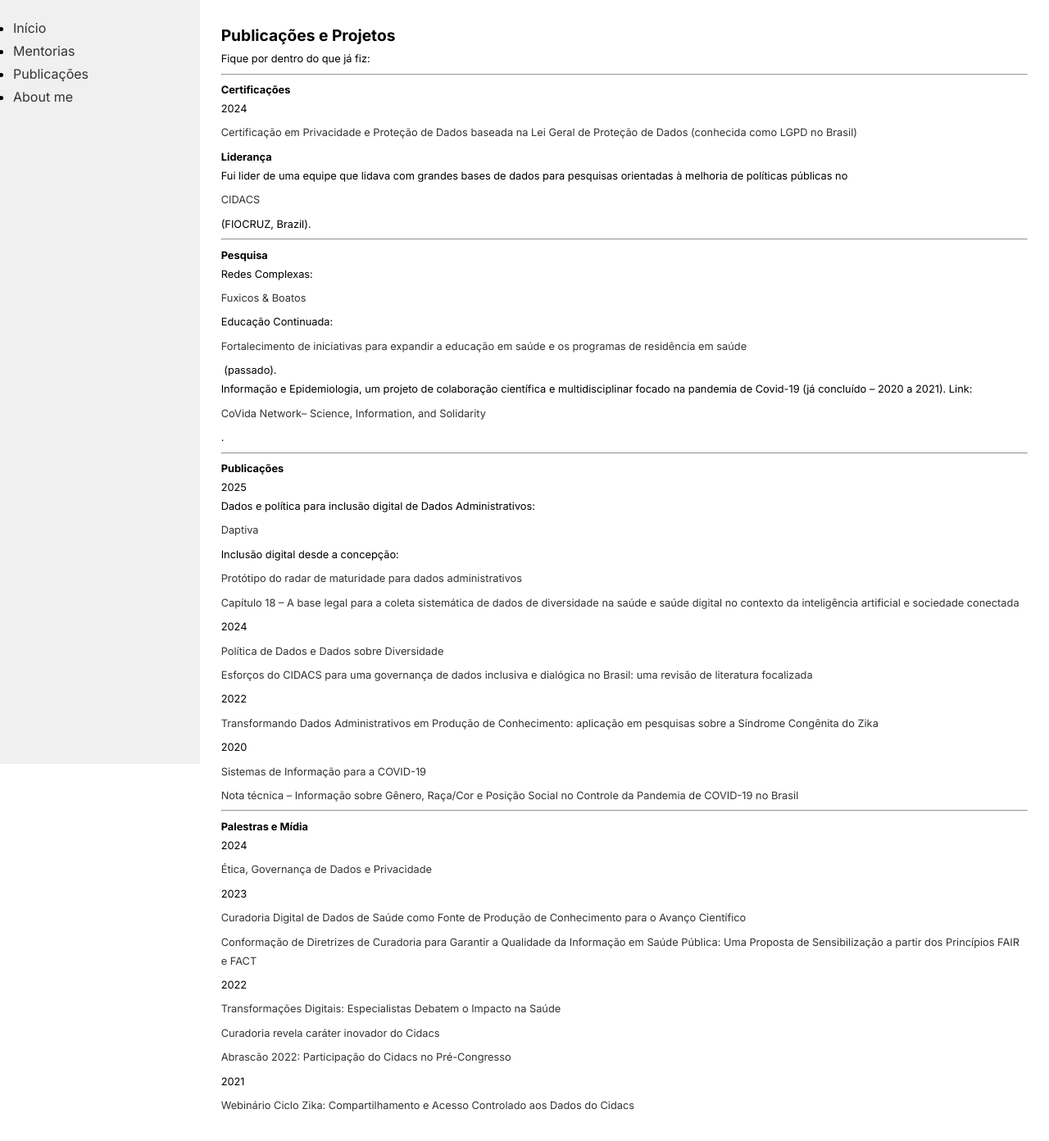
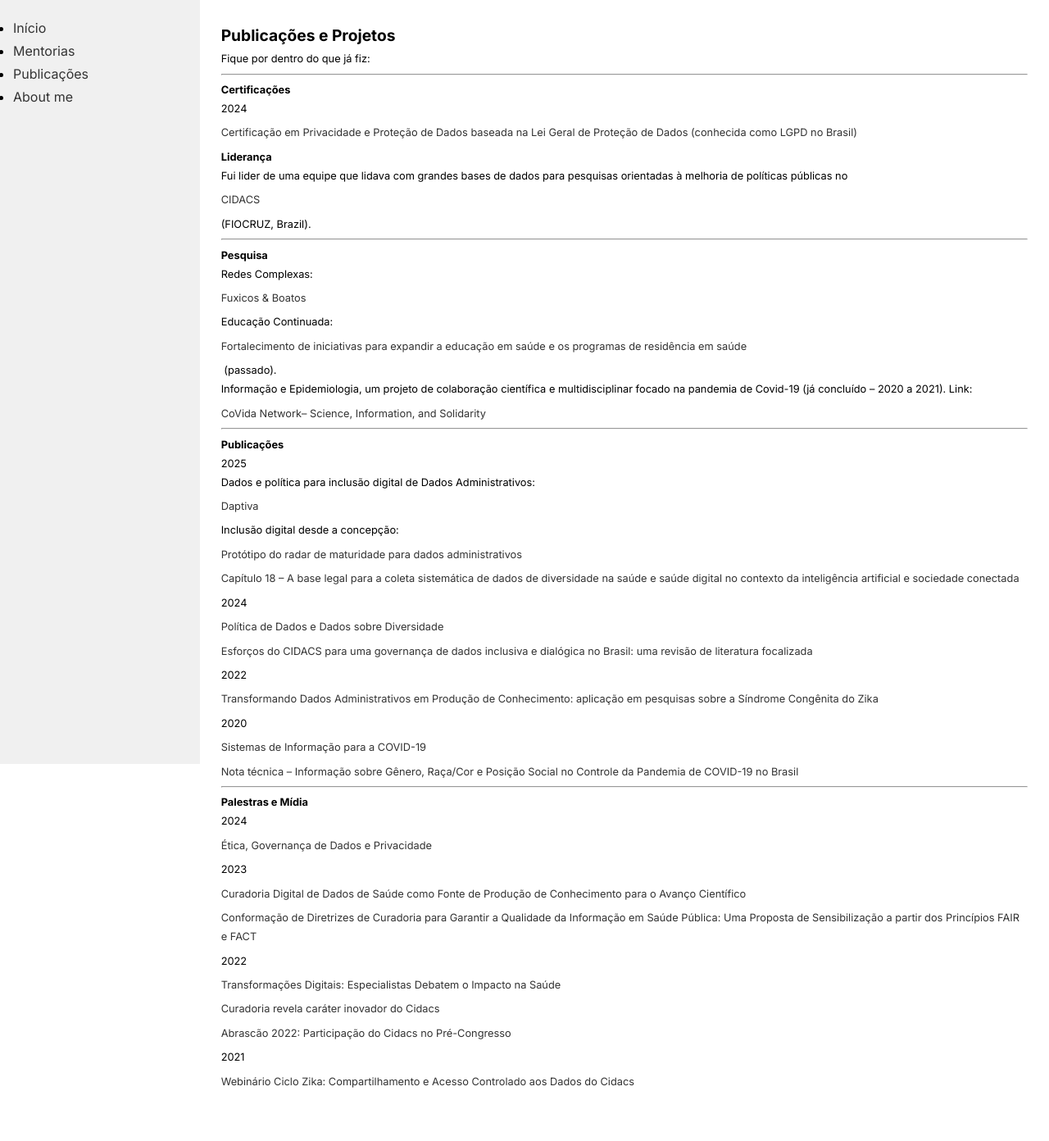
Before and after one commit to MairaLimaS/MairaLimaS.github.io, a Jekyll site: the page built from publicacoes.md, in a window 1280 px wide. Shown: the whole page at 82% size. Built offline with Jekyll 4.4.1, drawn with Linux system fonts in a browser that asks for light colours; after the commit the page ends 1363 px from its top, so only the background shows below that.

```diff
--- a/publicacoes.md
+++ b/publicacoes.md
@@ -29,7 +29,7 @@ Redes Complexas:[Fuxicos & Boatos](https://redessociaisecomplexas.org/?page_id=2
 
 Educação Continuada: [Fortalecimento de iniciativas para expandir a educação em saúde e os programas de residência em saúde](https://cidacs.bahia.fiocruz.br/projeto/fortalecimento-das-acoes-de-expansao-da-educacao-em-saude-e-das-residencias-em-saude-desenvolvimento-de-capacidades-no-uso-de-dados-administrativos-para-pesquisa/) (passado).
 
-Informação e Epidemiologia, um projeto de colaboração científica e multidisciplinar focado na pandemia de Covid-19 (já concluído – 2020 a 2021). Link: [CoVida Network– Science, Information, and Solidarity](https://cidacs.bahia.fiocruz.br/redecovida/sobre/page/15/).
+Informação e Epidemiologia, um projeto de colaboração científica e multidisciplinar focado na pandemia de Covid-19 (já concluído – 2020 a 2021). Link: [CoVida Network– Science, Information, and Solidarity](https://cidacs.bahia.fiocruz.br/redecovida/sobre/page/15/)
 
 ----------------------------------
 
```
